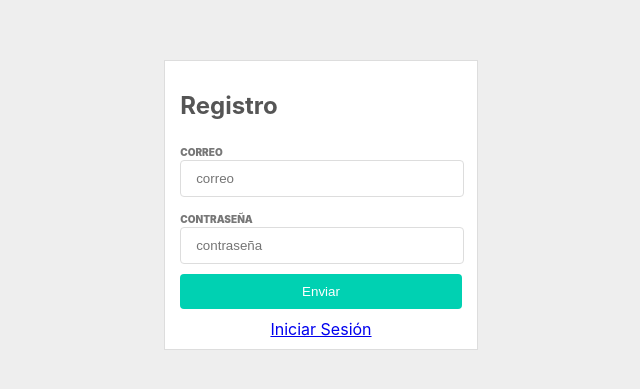
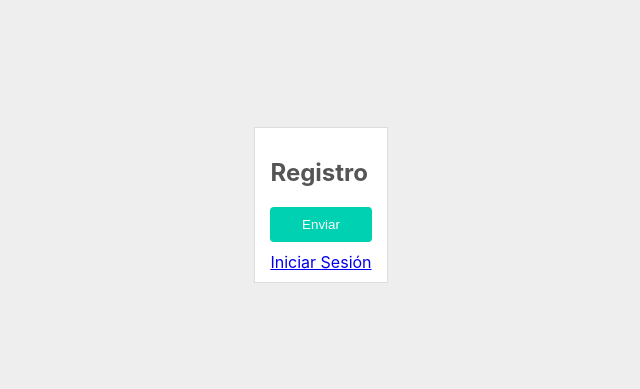
Before and after one commit to drodrigomoura/instacool, a React (Create React App) app: page /register in a window 1280 px wide. Shown: the part 195-584 px from the top of the page, without its empty margins (319-959 px from the left). Built offline with nearby package versions, Linux system fonts and the light colour scheme.

Commit message:
Conectando redux-form y creando un usuario en Firebase, Login exitoso!

```diff
--- a/src/components/Input.tsx
+++ b/src/components/Input.tsx
@@ -1,4 +1,5 @@
 import * as React from 'react';
+import { WrappedFieldProps } from 'redux-form'
 
 const style = {
     backgroundColor: '#fff',
@@ -21,14 +22,14 @@ interface IInputProps {
     label: string
 }
 
-export default class Input extends React.Component<IInputProps> {
-    public render() {
-        const { label } = this.props
-        return (
-            <div>
-                <span style={spanStyle}>{label}</span>
-                <input {...this.props} style={style} />
-            </div>
-        )
-    }
+const Input: React.StatelessComponent<WrappedFieldProps & IInputProps> = props => {
+    const { label, input } = props
+    return (
+        <div>
+            <span style={spanStyle}>{label}</span>
+            <input {...input} {...props} style={style} />
+        </div>
+    )
 }
+
+export default Input
--- a/src/components/LoginForm.tsx
+++ b/src/components/LoginForm.tsx
@@ -1,6 +1,6 @@
-import * as React from 'react'
+import React from 'react'
 import { Link } from 'react-router-dom'
-import { reduxForm, InjectedFormProps } from 'redux-form'
+import { reduxForm, InjectedFormProps, Field } from 'redux-form'
 
 import Input from './Input';
 import Button from './Button';
@@ -13,8 +13,8 @@ class LoginForm extends React.Component<InjectedFormProps> {
         const { handleSubmit } = this.props
         return (
             <form onSubmit={handleSubmit}>
-                <Input placeholder='correo' label='correo' />
-                <Input placeholder='contraseña' label='contraseña' />
+                <Field label='Correo' placeholder="Correo" name='email' type='email' component={Input} />
+                <Field label='Contraseña' placeholder="Contraseña" name='password' type='password' component={Input} />
                 <Button block={true}>Enviar</Button>
                 <Center>
                     <Link to='/register'>Registrarse</Link>
@@ -24,6 +24,7 @@ class LoginForm extends React.Component<InjectedFormProps> {
     }
 }
 
-export default reduxForm({
+//habia que agregar <any, any> -> que dolor de b...
+export default reduxForm<any, any>({
     form: 'login',
 })(LoginForm)
--- a/src/containers/Auth/Login.tsx
+++ b/src/containers/Auth/Login.tsx
@@ -1,20 +1,26 @@
-import * as React from 'react'
+import React from 'react'
 import { connect } from 'react-redux'
+// import { ThunkDispatch } from 'redux-thunk';
 
 import Card from '../../components/Card';
 import Container from '../../components/Container'
 import LoginForm from '../../components/LoginForm'
 import Title from '../../components/Title'
+import { ILogin, login as loginThunk } from '../../ducks/Users'
 
-import { login } from '../../ducks/Users'
 
-class Login extends React.Component {
+interface ILoginProps {
+    login: (a: ILogin) => void
+};
+
+class Login extends React.Component<ILoginProps> {
     public render() {
+        const { login } = this.props
         return (
             <Container center={true}>
                 <Card>
                     <Title>Iniciar Sesión</Title>
-                    <LoginForm />
+                    <LoginForm onSubmit={login} />
                 </Card>
             </Container>
         )
@@ -24,7 +30,7 @@ class Login extends React.Component {
 const mapStateToProps = (state: any) => state
 
 const mapDispatchToProps = (dispatch: any) => ({
-    logion: (payload: any) => dispatch(login(payload))
+    login: (payload: any) => dispatch(loginThunk(payload))
 })
 
 export default connect(mapStateToProps, mapDispatchToProps)(Login)
--- a/src/containers/Auth/Register.tsx
+++ b/src/containers/Auth/Register.tsx
@@ -5,7 +5,7 @@ import Button from '../../components/Button';
 import Card from '../../components/Card';
 import Center from '../../components/Center';
 import Container from '../../components/Container'
-import Input from '../../components/Input';
+// import Input from '../../components/Input';
 import Title from '../../components/Title'
 
 
@@ -15,8 +15,8 @@ export default class Login extends React.Component {
             <Container center={true}>
                 <Card>
                     <Title>Registro</Title>
-                    <Input placeholder='correo' label='correo' />
-                    <Input placeholder='contraseña' label='contraseña' />
+                    {/* <Input placeholder='correo' label='correo' />
+                    <Input placeholder='contraseña' label='contraseña' /> */}
                     <Button block={true}>Enviar</Button>
                     <Center>
                         <Link to='/'>Iniciar Sesión</Link>
--- a/src/ducks/Users.ts
+++ b/src/ducks/Users.ts
@@ -1,9 +1,9 @@
 import { Dispatch } from "redux"
 import { IServices } from '../services'
 
-interface ILogin {
+export interface ILogin {
     email: string,
-    password: string,
+    password: string
 }
 
 export default function reducer(state = {}) {
@@ -11,8 +11,4 @@ export default function reducer(state = {}) {
 }
 
 export const login = ({ email, password }: ILogin) =>
-    async (dispatch: Dispatch, getState: () => any, { auth }: IServices) => {
-        const result = await auth.signInWithEmailAndPassword(email, password)
-        console.log(result);
-
-    }
+    async (dispatch: Dispatch, getState: () => any, { auth }: IServices) => await auth.signInWithEmailAndPassword(email, password)
--- a/src/index.tsx
+++ b/src/index.tsx
@@ -1,28 +1,34 @@
-import React from 'react';
-import ReactDOM from 'react-dom';
+
 import './index.css';
+
+import { createBrowserHistory } from 'history'
+import * as React from 'react';
+import * as ReactDOM from 'react-dom';
+import { Provider } from 'react-redux'
+import { Router } from 'react-router'
+import { applyMiddleware, createStore, combineReducers } from 'redux'
+import thunk from 'redux-thunk'
+import { reducer as formReducer } from 'redux-form'
+
 import App from './App';
+import * as reducers from './ducks'
 import * as serviceWorker from './serviceWorker';
+import services from './services'
 
-import { Router } from 'react-router'
-import { createBrowserHistory } from 'history'
-import { Provider } from 'react-redux'
-import { createStore, combineReducers, applyMiddleware } from 'redux'
-import * as reducers from './ducks'
-import thunk from 'redux-thunk'
-import services from './services'
+
 const store = createStore(combineReducers({
-  ...reducers
+  ...reducers,
+  form: formReducer,
 }), applyMiddleware(thunk.withExtraArgument(services)))
+
 const history = createBrowserHistory()
+
 ReactDOM.render(
-  <React.StrictMode>
-    <Provider store={store}>
-      <Router history={history}>
-        <App />
-      </Router>
-    </Provider>
-  </React.StrictMode>,
+  <Provider store={store}>
+    <Router history={history}>
+      <App />
+    </Router>
+  </Provider>,
   document.getElementById('root')
 );
 
--- a/src/services/firebase.ts
+++ b/src/services/firebase.ts
@@ -1,7 +1,7 @@
-import firebase from 'firebase'
+import * as firebase from 'firebase'
 
 
-var firebaseConfig = {
+var config = {
     apiKey: "AIzaSyCYSyHk3f0WnTrJw16cZZg0butp_4h3Kso",
     appId: "1:63898009827:web:8cb06308e7b318c3bc45d6",
     authDomain: "instacool-8eeb8.firebaseapp.com",
@@ -12,7 +12,8 @@ var firebaseConfig = {
     storageBucket: "instacool-8eeb8.appspot.com",
 };
 // Initialize Firebase
-firebase.initializeApp(firebaseConfig);
+firebase.initializeApp(config);
+firebase.analytics();
 
 export const auth = firebase.auth()
 export const db = firebase.firestore()
--- a/src/services/index.ts
+++ b/src/services/index.ts
@@ -1,8 +1,8 @@
-import * as firebase from 'firebase'
+import * as firebase from './firebase'
 import { firestore, storage, auth } from 'firebase'
 
 const services = {
-    ...firebase,
+    ...firebase
 }
 
 export interface IServices {
@@ -11,4 +11,4 @@ export interface IServices {
     storage: storage.Storage
 }
 
-export default services
+export default services;
```
